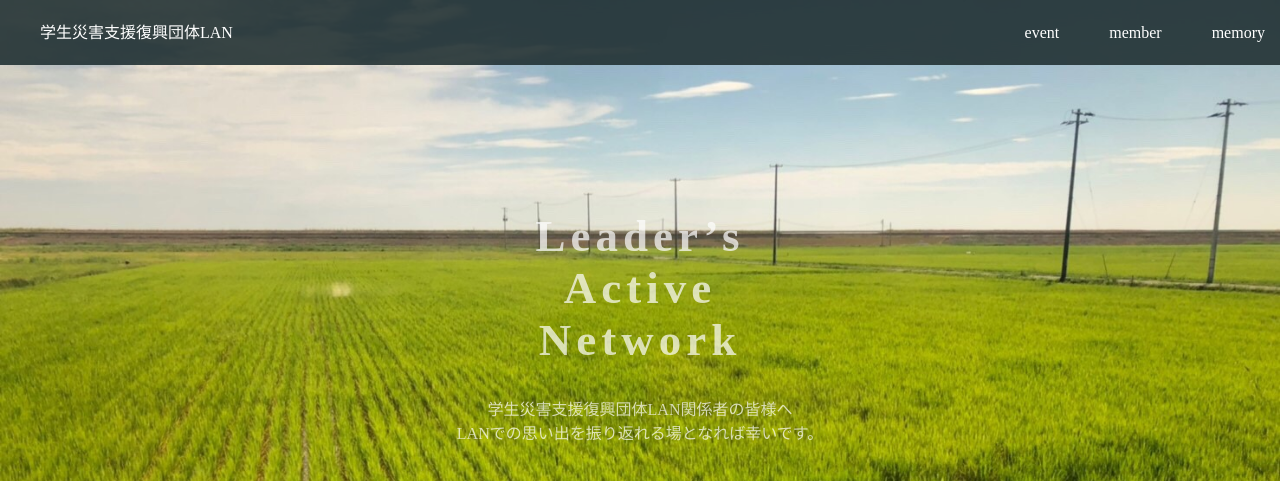
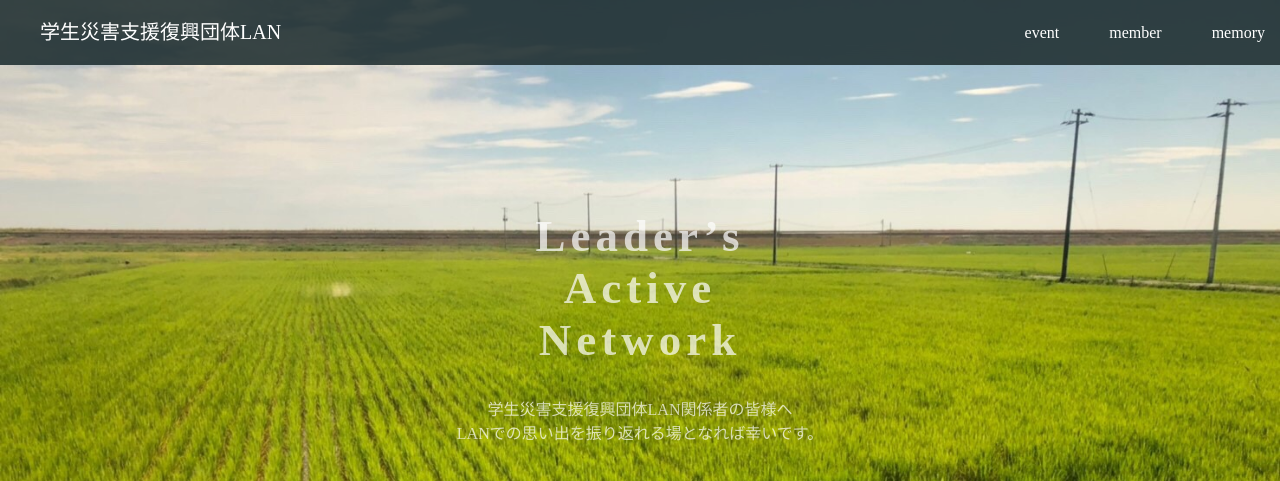
Before and after one commit to takimoto9118/lan, a plain HTML site: page index.html in a window 1280 px wide. Shown: the top 481 px of the page. Drawn offline with Linux system fonts and the light colour scheme.

Commit message:
Update stylesheet.css

```diff
--- a/stylesheet.css
+++ b/stylesheet.css
@@ -98,7 +98,8 @@ header {
   padding: 0 25px;
   color: white;
   display: block;
-  float: left;                                                                                                                                                                                                                                                                                                                                                                                                                                                                                                                                                                                                                                                                                                                                                                                                                                                                                                                                                                                                                                                                                                                                                                                                                                                                                                                                                                                                                                                                                                                             e;
+  float: left;
+  font-size: 20px;
 }
 
 .header-right {
```
